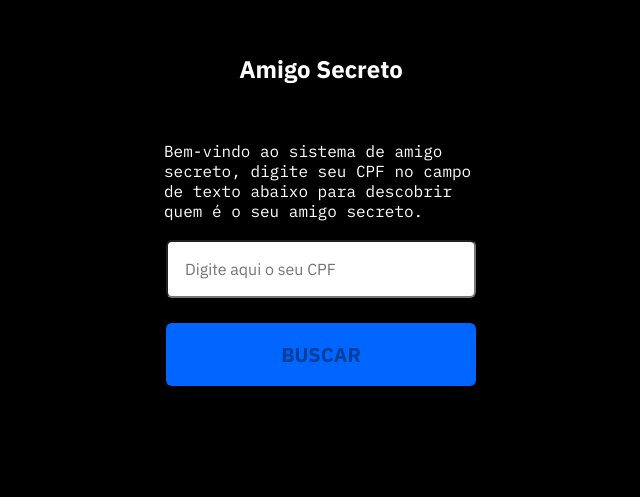
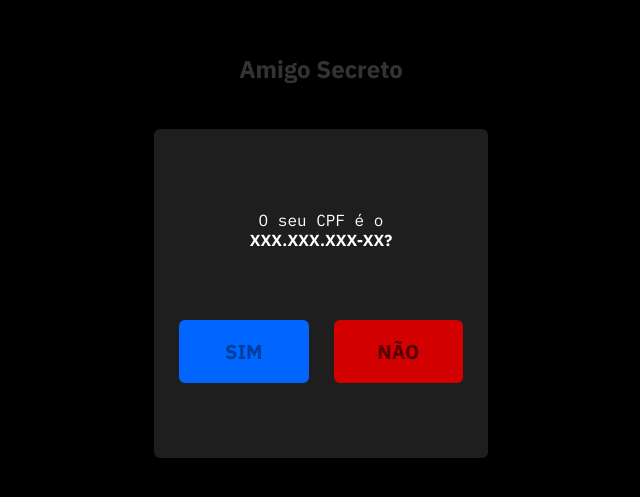
Before and after one commit to Lealzzera/secret-santa-front-end, a Next.js app: page / in a window 1280 px wide. Shown: the part 107-604 px from the top of the page, without its empty margins (319-959 px from the left). Built offline with nearby package versions, Linux system fonts and the light colour scheme.

Commit message:
feat: finished modal styles and created the second button version

```diff
--- a/src/components/button/button.tsx
+++ b/src/components/button/button.tsx
@@ -6,11 +6,19 @@ import styles from "./button.module.css";
 type ButtonProps = {
 	children: string;
 	handleClick: () => void;
+	secondaryButton?: boolean;
 };
 
-const Button = ({ children, handleClick }: ButtonProps) => {
+const Button = ({ children, handleClick, secondaryButton }: ButtonProps) => {
 	return (
-		<button onClick={handleClick} className={styles.button}>
+		<button
+			onClick={handleClick}
+			className={styles.button}
+			style={{
+				backgroundColor: `${secondaryButton ? "#D20000" : ""}`,
+				color: `${secondaryButton ? "#560000" : ""}`,
+			}}
+		>
 			{children}
 		</button>
 	);
--- a/src/components/modal/modal.module.css
+++ b/src/components/modal/modal.module.css
@@ -35,3 +35,11 @@
   font-family: var(--font-sans);
   font-weight: bold;
 }
+
+.containerButtons {
+  display: flex;
+  gap: 25px;
+  margin-left: 25px;
+  margin-right: 25px;
+  margin-top: 70px;
+}
--- a/src/components/modal/modal.tsx
+++ b/src/components/modal/modal.tsx
@@ -10,17 +10,13 @@ type ModalProps = {
 	cpfModalText?: string;
 };
 
-const Modal = ({ itsModalOpen, cpfModalText, setCloseModal }: ModalProps) => {
+const Modal = ({ itsModalOpen }: ModalProps) => {
 	const [itsOpen, setItsOpen] = useState(false);
-
-	const closeModal = () => {
-		setCloseModal(!itsModalOpen);
-	};
 
 	return (
 		<div
 			className={styles.modalContainer}
-			style={{ display: `${itsOpen ? "block" : "none"}` }}
+			style={{ display: `${itsModalOpen ? "block" : "none"}` }}
 		>
 			<div className={styles.modalContentContainer}>
 				<div className={styles.modalContent}>
@@ -30,8 +26,10 @@ const Modal = ({ itsModalOpen, cpfModalText, setCloseModal }: ModalProps) => {
 						</p>
 					</div>
 					<div className={styles.containerButtons}>
-						<Button handleClick={closeModal}>Sim</Button>
-						<Button handleClick={closeModal}>Não</Button>
+						<Button handleClick={() => console.log("sim")}>Sim</Button>
+						<Button secondaryButton handleClick={() => console.log("Não")}>
+							Não
+						</Button>
 					</div>
 				</div>
 			</div>
--- a/src/components/search-page/search-page.tsx
+++ b/src/components/search-page/search-page.tsx
@@ -8,17 +8,12 @@ import Modal from "../modal/modal";
 
 const SearchPage = () => {
 	const [inputValue, setInputValue] = useState("");
-	const [itsModalOpen, setItsModalOpen] = useState(false);
 
 	const handleChangeInputValue = (event: Event) => {
 		const inputTarget = event.target as HTMLInputElement;
 		if (inputTarget as HTMLInputElement) {
 			setInputValue(inputTarget.value);
 		}
-	};
-
-	const openModal = () => {
-		setItsModalOpen(true);
 	};
 
 	return (
@@ -40,9 +35,12 @@ const SearchPage = () => {
 					typeInput='text'
 					changeValue={handleChangeInputValue}
 				/>
-				<Button handleClick={openModal}>Buscar</Button>
+				<Button handleClick={() => console.log("buscar button")}>Buscar</Button>
 			</div>
-			<Modal itsModalOpen={itsModalOpen} setCloseModal={setItsModalOpen} />
+			<Modal
+				itsModalOpen={true}
+				setCloseModal={() => console.log("close modal")}
+			/>
 		</section>
 	);
 };
```
